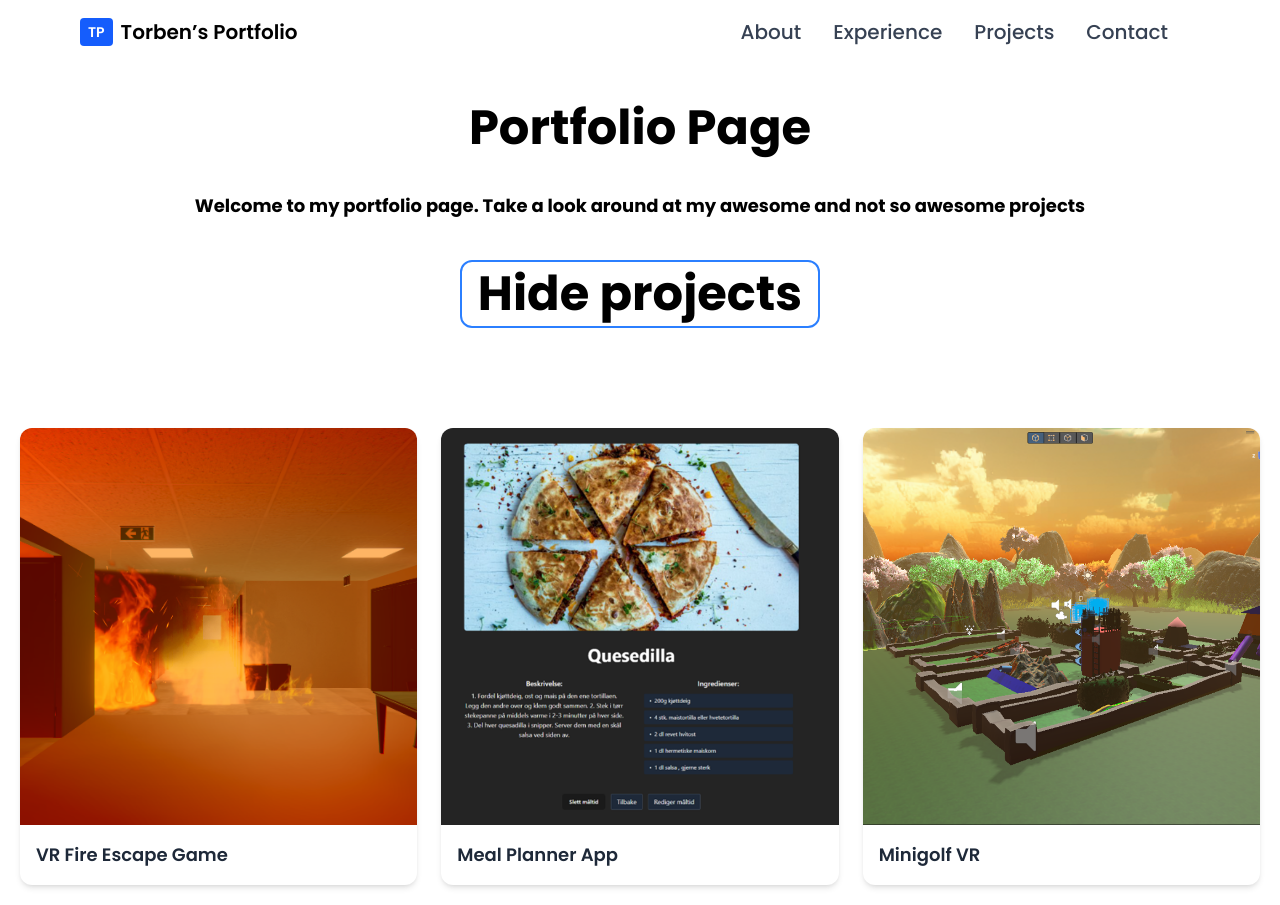
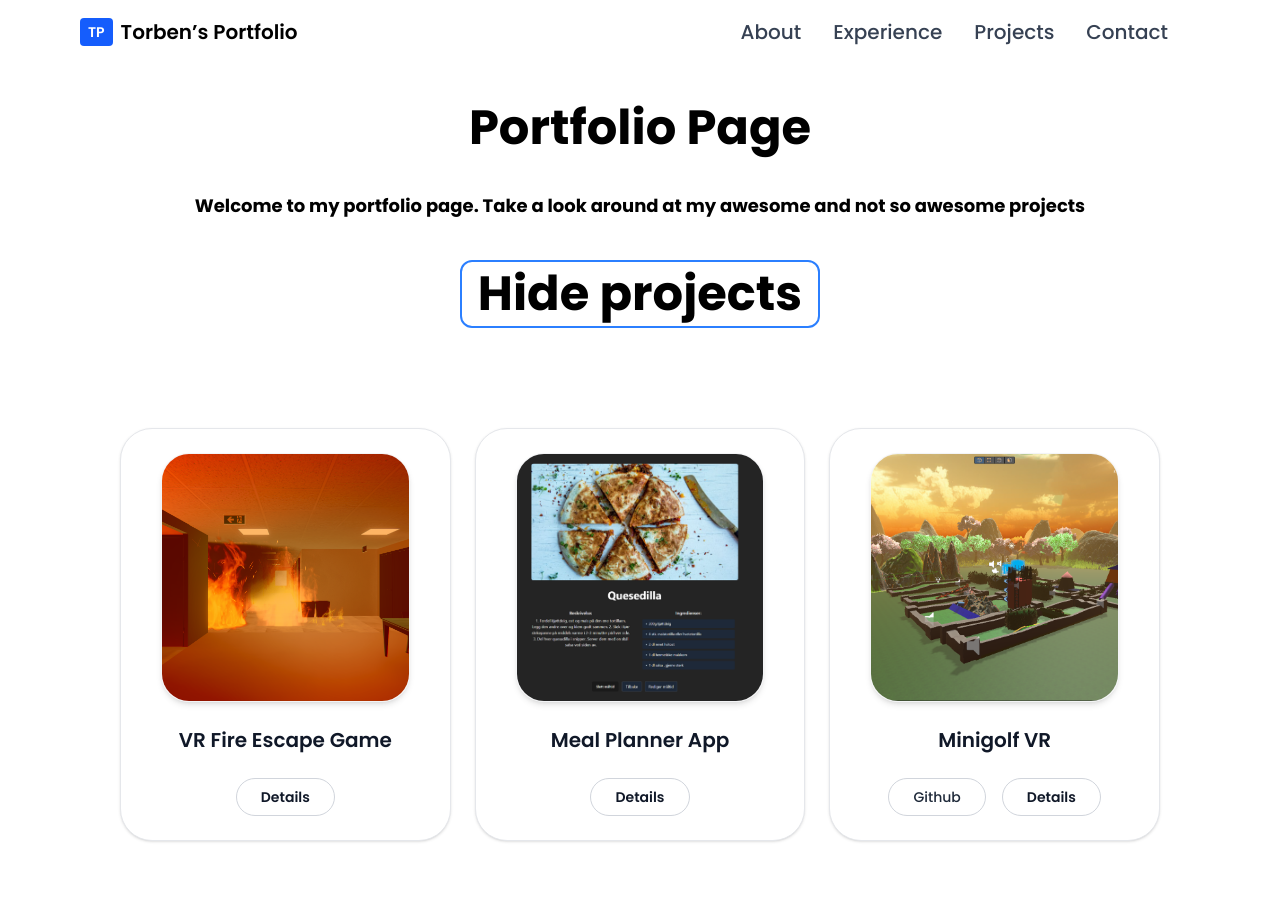
Before and after one commit to Torbenhjl/Torbenhjl.githib.io, a SvelteKit app in the folder portfolio/: page / in a window 1280 px wide. After the commit the page ends 861 px from the top, so only its background shows below. Built offline with nearby package versions, Linux system fonts and the light colour scheme.

Commit message:
experience page and style project cards

```diff
--- a/portfolio/src/components/projectCard.svelte
+++ b/portfolio/src/components/projectCard.svelte
@@ -2,17 +2,40 @@
   export let title: string;
   export let image: string;
   export let link: string;
+  export let github: string
 </script>
 
-<a
-  href={link}
-  class="block rounded-xl overflow-hidden bg-white dark:bg-neutral-900 shadow-md hover:shadow-xl transition-shadow duration-200"
+<article
+  class="rounded-[32px] border border-gray-200 bg-white shadow-sm hover:shadow-md transition-shadow duration-200 flex flex-col items-center text-center p-6 space-y-6"
 >
-  <img src={image} alt={title} class="aspect-square object-cover" />
+  <div class="w-full flex justify-center px-4">
+    <img
+      src={image}
+      alt={title}
+      class="w-full aspect-square max-w-[500px] object-cover rounded-[28px] shadow-md border border-gray-100"
+    />
+  </div>
 
-  <div class="p-4">
-    <h2 class="text-lg font-semibold text-gray-800 dark:text-gray-200">
-      {title}
-    </h2>
+  <h2 class="text-xl font-semibold text-gray-900">{title}</h2>
+
+  <div class="flex gap-4 w-full justify-center">
+    {#if github}
+      <a
+        href={github}
+        target="_blank"
+        rel="noreferrer"
+        class="px-6 py-2 rounded-full border border-gray-300 text-sm font-medium text-gray-800 hover:bg-gray-100 transition-colors"
+      >
+        Github
+      </a>
+    {/if}
+    {#if link}
+      <a
+        href={link}
+        class="px-6 py-2 rounded-full border border-gray-300 text-sm font-semibold text-gray-900 hover:bg-gray-100 transition-colors"
+      >
+        Details
+      </a>
+    {/if}
   </div>
-</a>
+</article>
--- a/portfolio/src/routes/+page.svelte
+++ b/portfolio/src/routes/+page.svelte
@@ -5,6 +5,7 @@ import Card from '../components/projectCard.svelte';
 import image from '$lib/images/MinigolfVR.png'
 import HVLFire from '$lib/images/hvlfire.png'
 import MealPlanner from '$lib/images/mealplanner.png'
+import FAM from '$lib/images/theFam.jpg'
 
 let status: 'OPEN' | 'CLOSED' = $state('OPEN');
 
@@ -25,7 +26,7 @@ function toggle() {
 
 
 {#if status === 'OPEN'}
-<div class="grid grid-cols-1 sm:grid-cols-2 lg:grid-cols-3 gap-6 mt-20 p-5">
+<div class="grid grid-cols-1 sm:grid-cols-2 lg:grid-cols-3 gap-6 mt-20 p-5 px-30">
 
 
   <Card
@@ -44,10 +45,12 @@ function toggle() {
     title="Minigolf VR"
     image={image}
     link="/Projects/minigolfVR"
+    github="Github"
   />
 </div>
 {:else}
-<div class="justify-items-center size-sm mt-10">
-<img src={image} >
+<div class="justify-items-center mt-10">
+  <h2>This my gang</h2>
+<img src={FAM} alt="Family photo" class="w-100 max-w-full rounded-xl mx-auto" >
 </div>
 {/if}
--- a/portfolio/src/routes/Projects/HVLFire/+page.svelte
+++ b/portfolio/src/routes/Projects/HVLFire/+page.svelte
@@ -8,7 +8,7 @@
   <img src={HVLFire} alt="VR Fire Escape Game" class="w-full rounded-xl shadow-md" />
 
   <p class="text-gray-700">
-    This is where you describe your VR fire escape game, tech stack, goals, what you learned, etc.
+    ding dang dong. TODO
   </p>
 
   <a href="/" class="border-2 border-blue-500 hover:bg-blue-500 hover:text-white transition-colors px-4 py-2 rounded-xl mt-10 inline-block">
--- a/portfolio/src/routes/Projects/minigolfVR/+page.svelte
+++ b/portfolio/src/routes/Projects/minigolfVR/+page.svelte
@@ -8,7 +8,7 @@
   <img src={minigolf} alt="VR Fire Escape Game" class="w-full rounded-xl shadow-md" />
 
   <p class="text-gray-700">
-    This is where you describe your VR fire escape game, tech stack, goals, what you learned, etc.
+   DING DANG DONG TODO
   </p>
    <a href="/" class="border-2 border-blue-500 hover:bg-blue-500 hover:text-white transition-colors px-4 py-2 rounded-xl mt-10 inline-block">
     Go back
```
Also changed, not shown: portfolio/src/lib/images/theFam.jpg (added).
